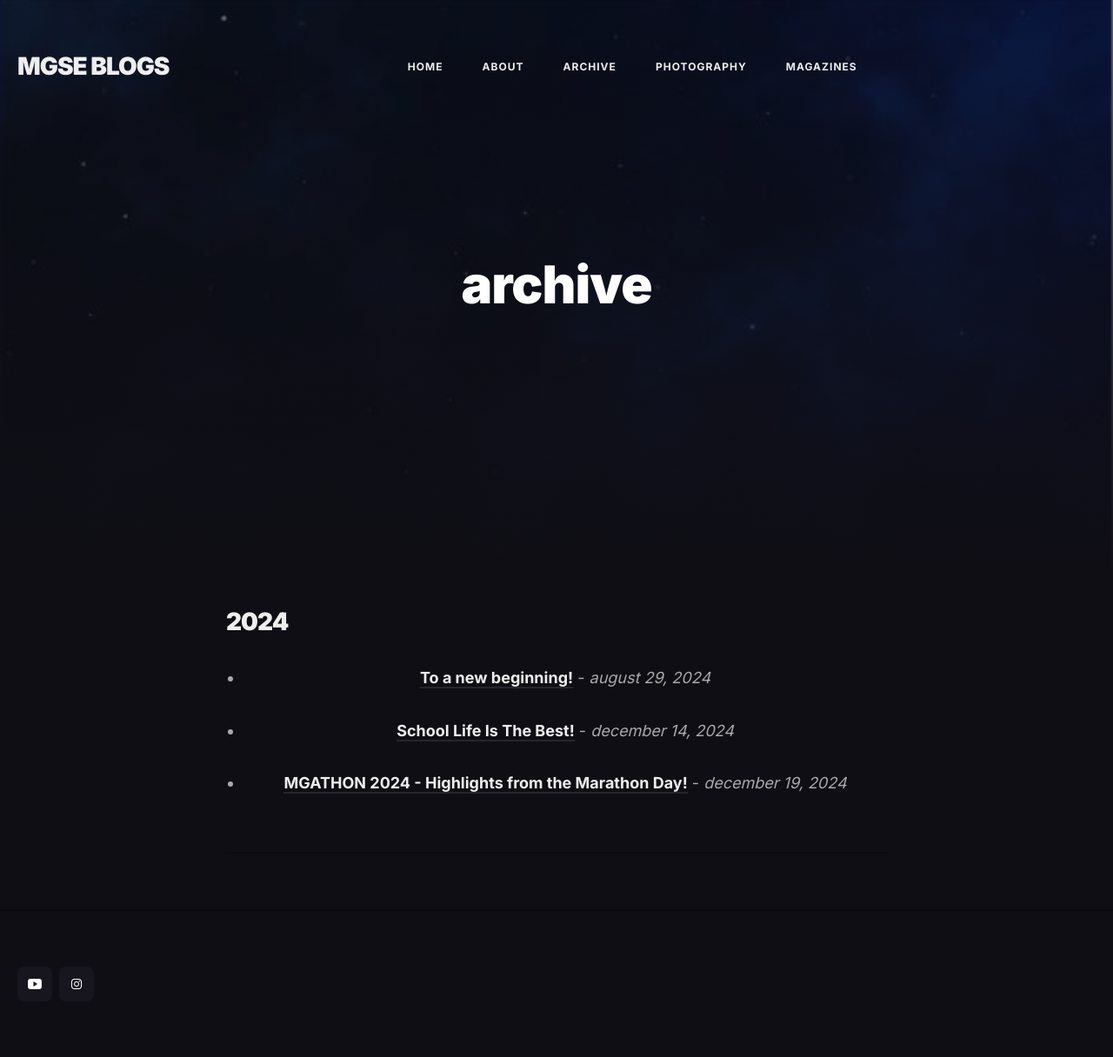
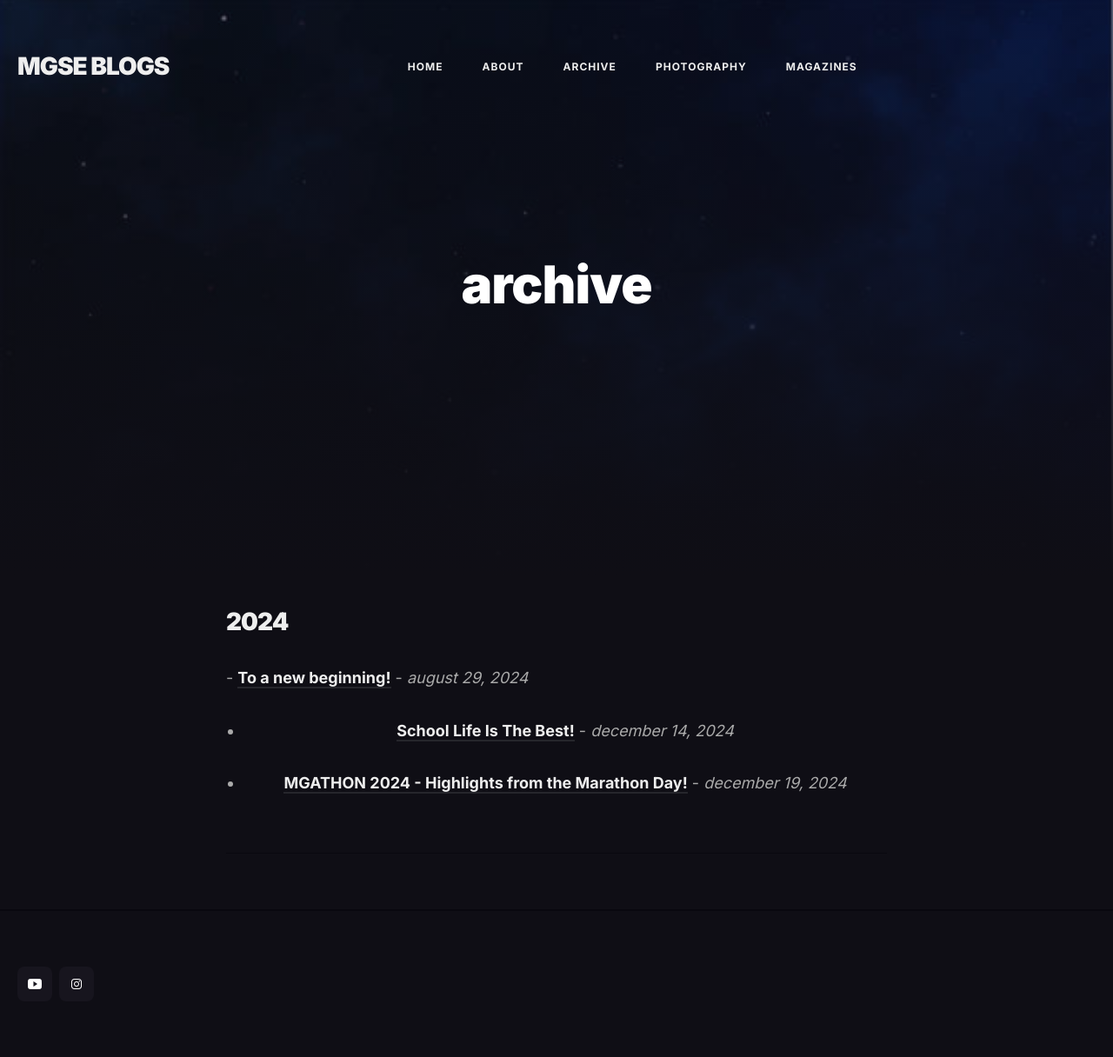
Before and after one commit to MGSE-Blogs/mgse-blogs.github.io, a Jekyll site: the page built from _pages/archive.md, in a window 1280 px wide. Shown: the whole page at 87% size. Built offline with Jekyll 4.4.1, drawn with Linux system fonts in a browser that asks for light colours; nearby versions of some CDN libraries.

Commit message:
Update archive.md

```diff
--- a/_pages/archive.md
+++ b/_pages/archive.md
@@ -8,7 +8,7 @@
 
 <div style="text-align: center;">
 
--  **[To a new beginning!](https://mgse-blogs.github.io/2024/08/29/to-a-new-beginning/)** - *august 29, 2024*
+<p style="text-align: left;">-  **[To a new beginning!](https://mgse-blogs.github.io/2024/08/29/to-a-new-beginning/)** - *august 29, 2024* </p>
 
 - **[School Life Is The Best!](https://mgse-blogs.github.io/2024/12/14/School-Life-Is-The-Best/)** - *december 14, 2024*
 
```
